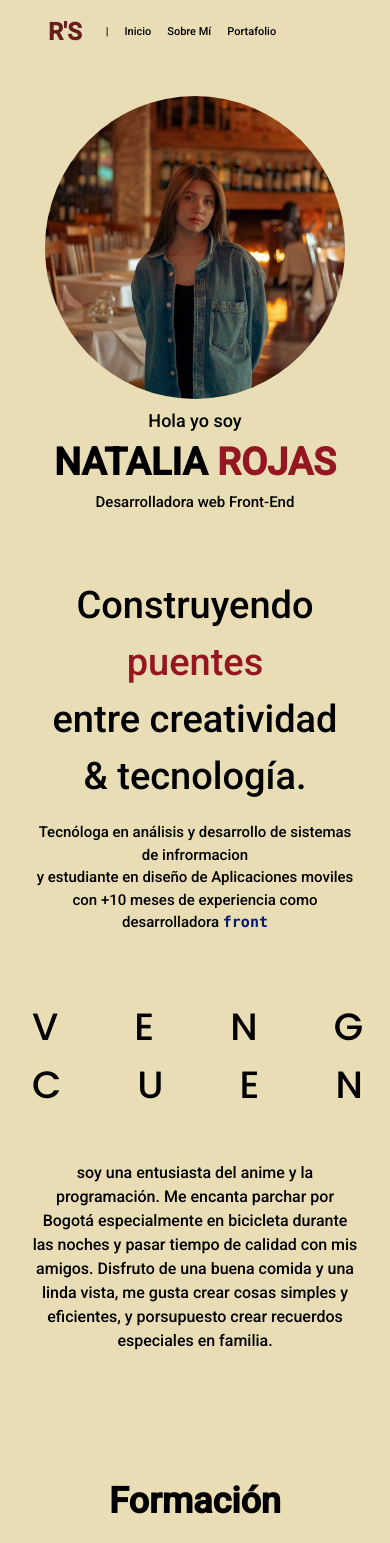
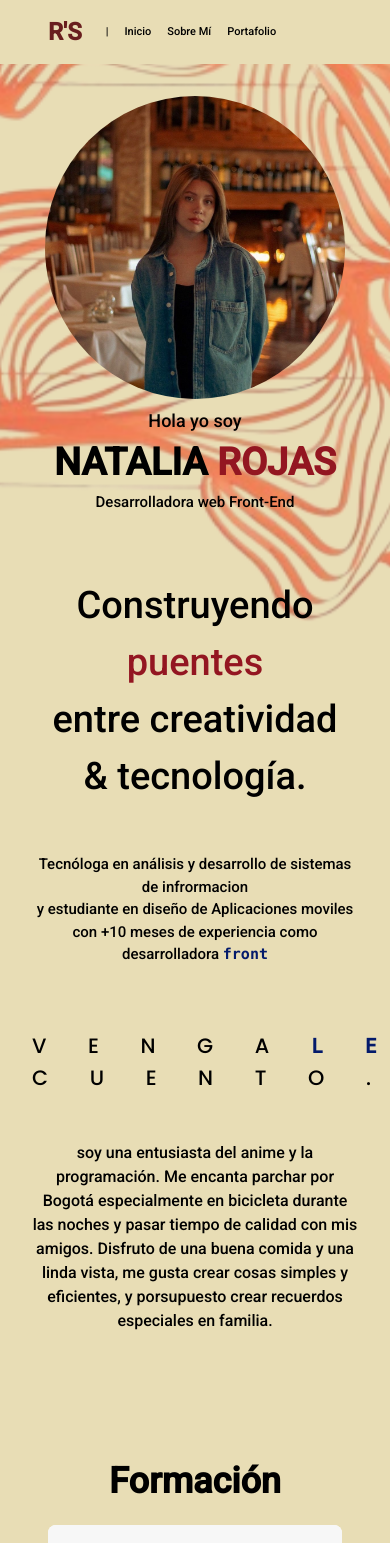
Before and after one commit to ntaliarojas/portafolioPRUEBA, a React (Vite) app: page /SobreMi in a window 390 px wide. Shown: the top 1543 px of the page. Built offline with nearby package versions, Linux system fonts and the light colour scheme.

Commit message:
fondo movil

```diff
--- a/src/components/SobreMi.jsx
+++ b/src/components/SobreMi.jsx
@@ -36,7 +36,7 @@ const callouts = [
 const SobreMi = () => {
   return (
     <section className="About sm:pt-8    justify-center items-center ">
-      <div className=" flex flex-col lg:flex-row justify-center items-center p-8">
+      <div className="about2 flex flex-col lg:flex-row justify-center items-center p-8">
         <div className="flex items-center justify-center smmr-8">
           {" "}
           {/* Ajusté el margen lateral */}
@@ -78,7 +78,7 @@ const SobreMi = () => {
               entre creatividad <br />& tecnología.
             </h5>
           </div>
-          <div className="text-center text-[15px] flex items-center justify-center">
+          <div className="description text-center text-[15px] flex items-center justify-center">
             <h4>
               Tecnóloga en análisis y desarrollo de sistemas de infrormacion
               <br />y estudiante en diseño de Aplicaciones moviles <br /> con +10
--- a/src/index.css
+++ b/src/index.css
@@ -102,15 +102,26 @@
 }
 
 @media (max-width: 640px) {
+  .about2{
+    background-image: url(../src/assets/images/dnaranja\ -\ copia.png);
+
+  }
   .About {
     color: black;
-    height: 170rem;
+    height: 175rem;
   }
   .sakura {
     display: none;
   }
 
+  .txt-about3{
+    font-size: 1.3rem;
+  }
+ .description{
+  margin-top: 3rem;
+ }
 }
+
 @media (max-width: 290px) {
   .About {
     color: black;
```
Also changed, not shown: src/assets/images/dnaranja - copia.png (added).
